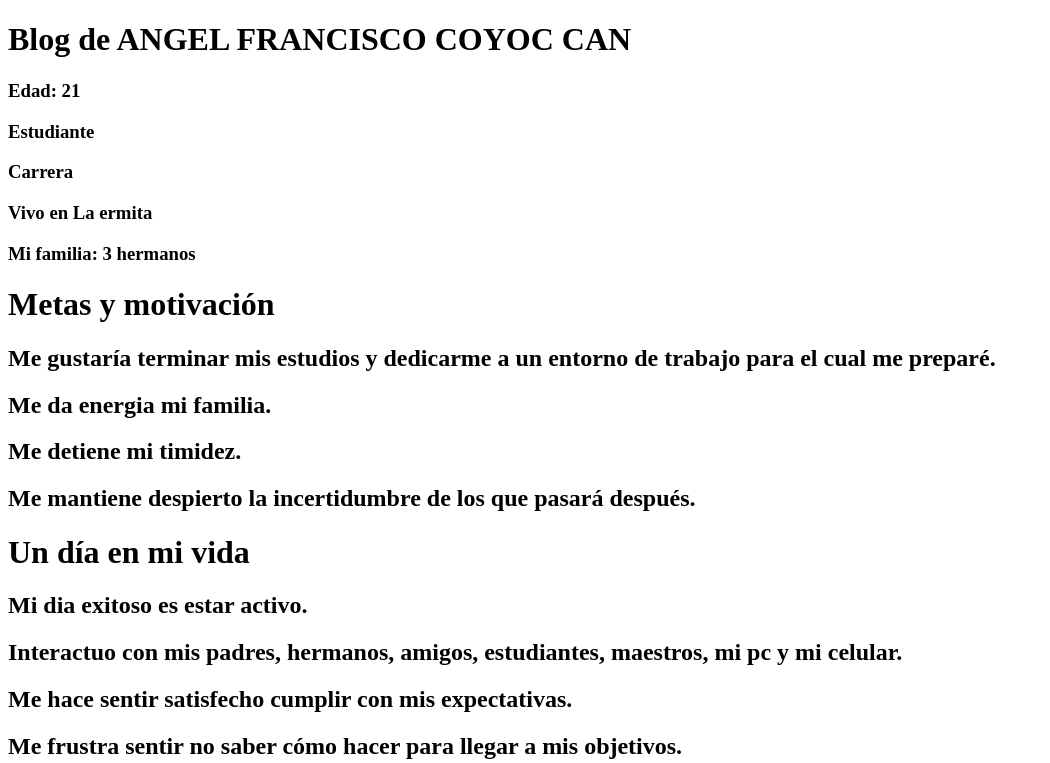
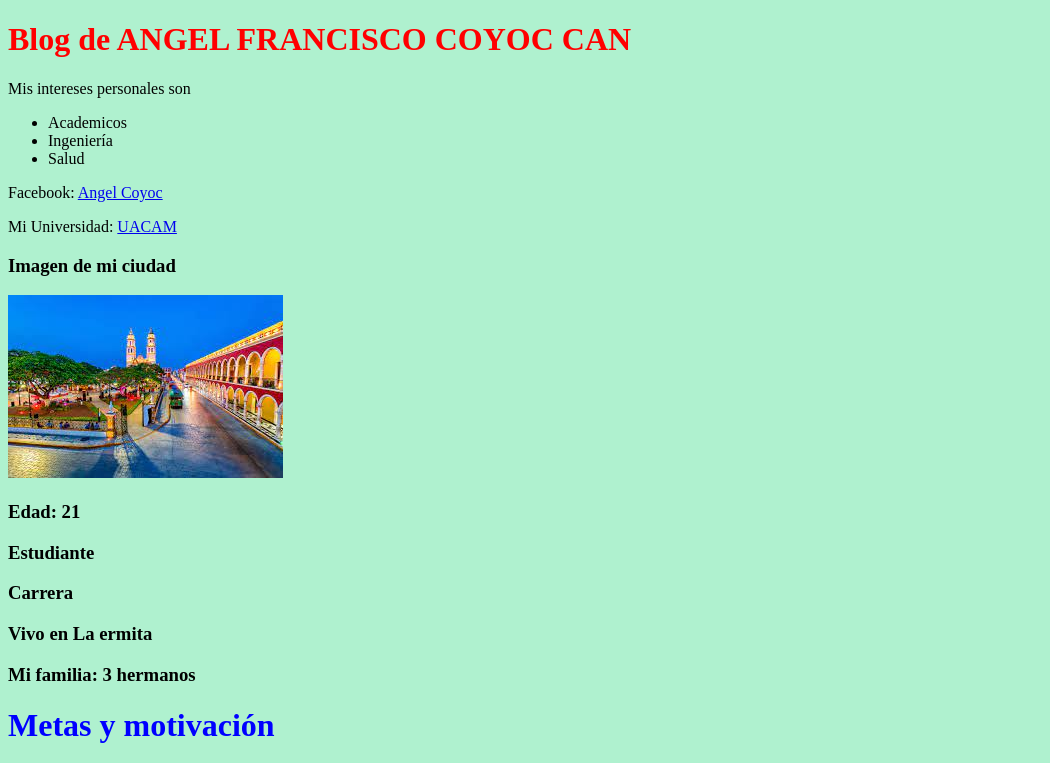
Before and after one commit to Angel082000/MiBlogPersonal, a website: page index.html in a window 1280 px wide. Shown: the top 763 px of the page, without its empty margins (0-1050 px from the left). Drawn offline with Linux system fonts and the light colour scheme.

Commit message:
Página web de alumno, ver 1.2

```diff
--- a/index.html
+++ b/index.html
@@ -6,15 +6,40 @@
     <meta http-equiv="X-UA-Compatible" content="ie=edge" />
     <title>BLOG DE ANGEL</title>
   </head>
+
+  <style>
+     body{
+       background-color:#AFF1CF;
+     }
+
+
+
+  </style>
+
   <body>
-    <h1>Blog de ANGEL FRANCISCO COYOC CAN</h1>
+    <h1 style="color:red;">Blog de ANGEL FRANCISCO COYOC CAN</h1>
+    <p>Mis intereses personales son</p>
+    <ul>
+      <li>Academicos</li>
+      <li>Ingeniería</li>
+      <li>Salud</li>
+    </ul>
+    <a>Facebook:</a>
+      <a href="https://www.facebook.com/coyoccan/">Angel Coyoc</a><p>
+        <a>Mi Universidad:</a>
+
+
+      <a href="https://www.uacam.mx">UACAM</a><p>
+
+        <h3>Imagen de mi ciudad</h3>
+        <img src="campeche.jfif">
     <h3>Edad: 21</h3>
     <h3>Estudiante</h3>
     <h3>Carrera</h3>
     <h3>Vivo en La ermita</h3>
     <h3>Mi familia: 3 hermanos</h3>
 
-    <h1>Metas y motivación</h1>
+    <h1 style="color:blue;">Metas y motivación</h1>
     <h2>
       Me gustaría terminar mis estudios y dedicarme a un entorno de trabajo para
       el cual me preparé.
@@ -22,7 +47,7 @@
     <h2>Me da energia mi familia.</h2>
     <h2>Me detiene mi timidez.</h2>
     <h2>Me mantiene despierto la incertidumbre de los que pasará después.</h2>
-    <h1>Un día en mi vida</h1>
+    <h1 style="color:blue;">Un día en mi vida</h1>
     <h2>Mi dia exitoso es estar activo.</h2>
     <h2>
       Interactuo con mis padres, hermanos, amigos, estudiantes, maestros, mi pc
@@ -30,7 +55,7 @@
     </h2>
     <h2>Me hace sentir satisfecho cumplir con mis expectativas.</h2>
     <h2>Me frustra sentir no saber cómo hacer para llegar a mis objetivos.</h2>
-    <h1>Personalidad</h1>
+    <h1 style="color:blue;">Personalidad</h1>
     <p>
       Maduro
       <input type="range" min="1" max="10" />
@@ -58,5 +83,8 @@
       <input type="range" min="1" max="10" />
       Autoritario
     </p>
+
+
+    </p>
   </body>
 </html>
```
Also changed, not shown: campeche.jfif (added), 1 other file.
